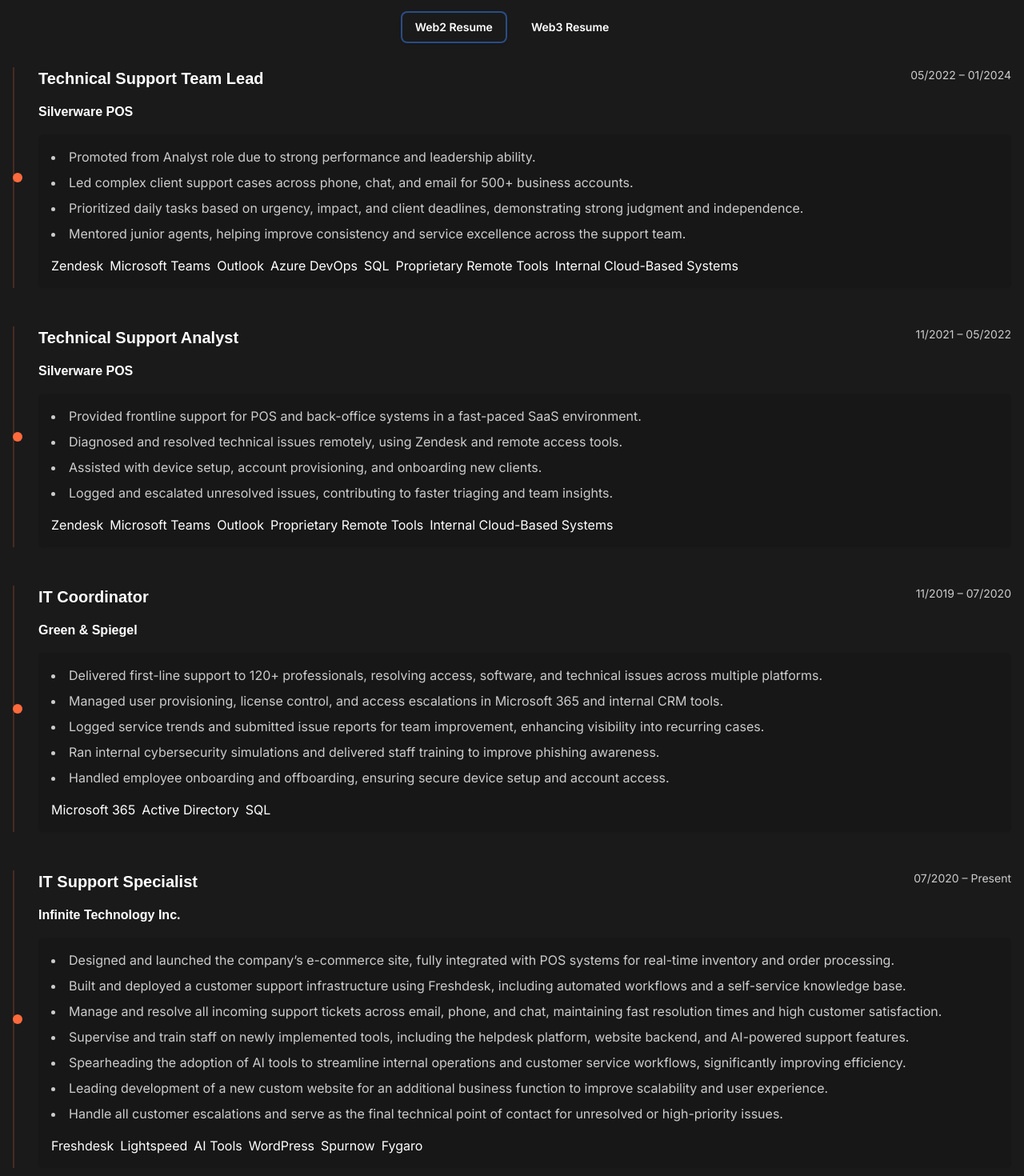
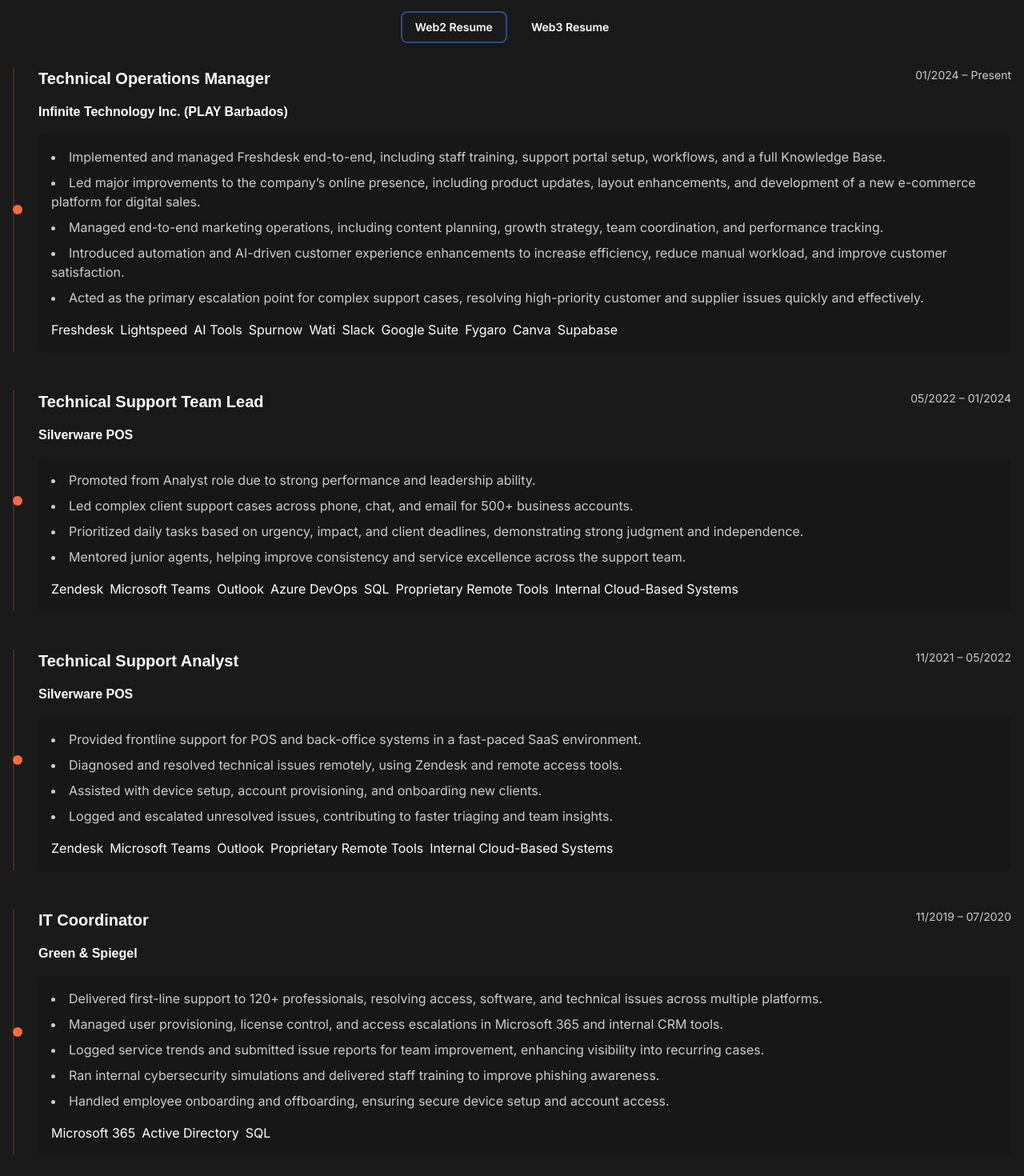
Before and after one commit to TruePrav/praveen-portfolio, a Next.js app: page /resume in a window 1280 px wide. Shown: the part 180-1650 px from the top of the page at 80% size. Built offline with nearby package versions, Linux system fonts and the light colour scheme.

Commit message:
Updated Web2 resume experience and hero section title and description

```diff
--- a/app/components/hero.tsx
+++ b/app/components/hero.tsx
@@ -16,10 +16,9 @@
           {/* Left Column - Text */}
           <div className="space-y-6 text-center md:text-left md:items-start">
             <h1 className="hero-name">Praveen Mahtani</h1>
-            <h2 className="hero-subtitle">IT Specialist | AI & Automation Enthusiast | Web3 Builder</h2>
+            <h2 className="hero-subtitle">IT Specialist | AI Systems & Automation | Customer Experience Optimization | Web3 Builder</h2>
             <h2 className="hero-description">
-              5+ years of experience providing exceptional IT support, optimizing systems, and automating workflows.
-              Passionate about AI, community building, and using technology to solve real-world problems.
+            I use AI and automation to elevate customer experience, making support faster, clearer, and more consistent. With 5+ years in IT, I specialize in removing friction and designing systems people love using.
             </h2>
             <div className="mt-8">
               <button
--- a/app/resume/page.tsx
+++ b/app/resume/page.tsx
@@ -6,6 +6,19 @@
   const [view, setView] = useState<'web3' | 'web2'>('web2');
 
   const web2Experience = [
+    {
+      role: 'Technical Operations Manager',
+      company: 'Infinite Technology Inc. (PLAY Barbados)',
+      period: '01/2024 – Present',
+      responsibilities: [
+        'Implemented and managed Freshdesk end-to-end, including staff training, support portal setup, workflows, and a full Knowledge Base.',
+        'Led major improvements to the company’s online presence, including product updates, layout enhancements, and development of a new e-commerce platform for digital sales.',
+        'Managed end-to-end marketing operations, including content planning, growth strategy, team coordination, and performance tracking.',
+        'Introduced automation and AI-driven customer experience enhancements to increase efficiency, reduce manual workload, and improve customer satisfaction.',
+        'Acted as the primary escalation point for complex support cases, resolving high-priority customer and supplier issues quickly and effectively.',
+      ],
+      tools: ['Freshdesk', 'Lightspeed', 'AI Tools', 'Spurnow', 'Wati', 'Slack', 'Google Suite','Fygaro','Canva','Supabase'],
+    },
     {
       role: 'Technical Support Team Lead',
       company: 'Silverware POS',
@@ -42,21 +55,6 @@
         'Handled employee onboarding and offboarding, ensuring secure device setup and account access.',
       ],
       tools: ['Microsoft 365', 'Active Directory', 'SQL'],
-    },
-    {
-      role: 'IT Support Specialist',
-      company: 'Infinite Technology Inc.',
-      period: '07/2020 – Present',
-      responsibilities: [
-        'Designed and launched the company’s e-commerce site, fully integrated with POS systems for real-time inventory and order processing.',
-        'Built and deployed a customer support infrastructure using Freshdesk, including automated workflows and a self-service knowledge base.',
-        'Manage and resolve all incoming support tickets across email, phone, and chat, maintaining fast resolution times and high customer satisfaction.',
-        'Supervise and train staff on newly implemented tools, including the helpdesk platform, website backend, and AI-powered support features.',
-        'Spearheading the adoption of AI tools to streamline internal operations and customer service workflows, significantly improving efficiency.',
-        'Leading development of a new custom website for an additional business function to improve scalability and user experience.',
-        'Handle all customer escalations and serve as the final technical point of contact for unresolved or high-priority issues.',
-      ],
-      tools: ['Freshdesk', 'Lightspeed', 'AI Tools', 'WordPress', 'Spurnow', 'Fygaro'],
     },
   ];
 
```
Also changed, not shown: 1 other file (tests, documents, lock files or other folders).
